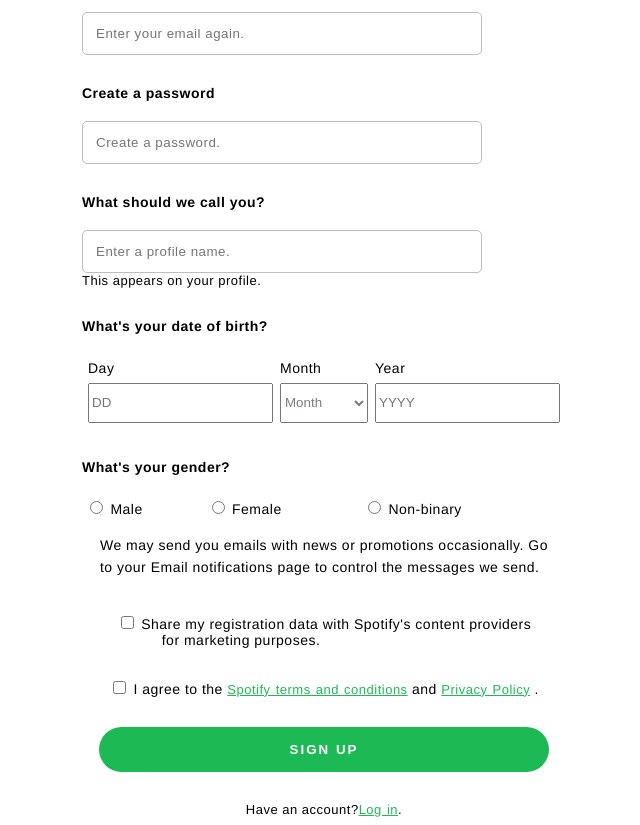
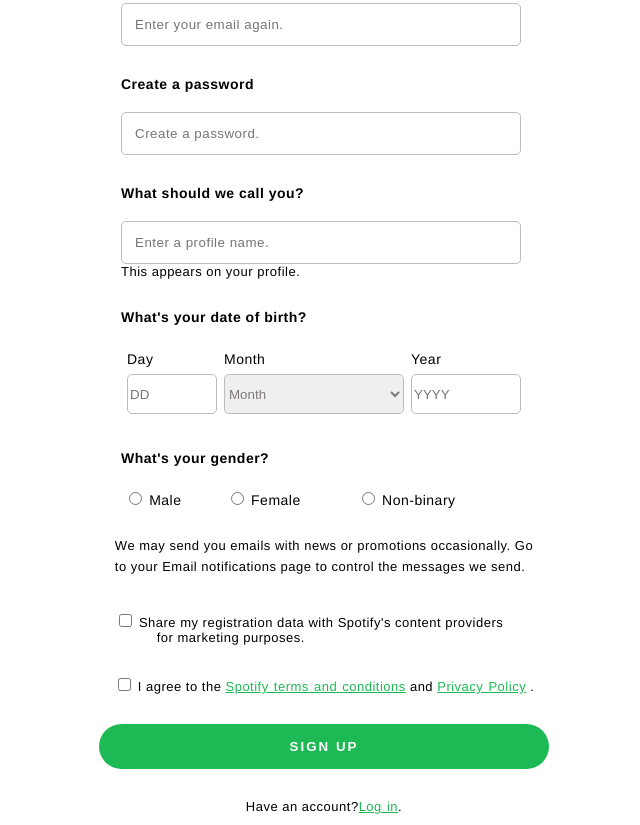
Before and after one commit to meganga/spotify_signup_form_clone, a plain HTML site: page index.html in a window 1280 px wide. Shown: the part 578-1403 px from the top of the page, without its empty margins (316-956 px from the left). Drawn offline with Linux system fonts and the light colour scheme.

Commit message:
add border-box, change width of date input, improve alignment

```diff
--- a/css/stylessheet.css
+++ b/css/stylessheet.css
@@ -1,14 +1,20 @@
-* {
+html {
   box-sizing: border-box;
+}
+
+*,
+*:before,
+*:after {
+  box-sizing: inherit;
 }
 
 body {
   font-family: spotify-circular, Helvetica, Arial, sans-serif;
-  font-size: 14px;
+  font-size: 13px;
   letter-spacing: 0.5px;
 }
 
-/* Styling for header statrs here */
+/* ************* Styling for header statrs here ************* */
 .head {
   margin-top: 40px;
   display: flex;
@@ -56,9 +62,7 @@ body {
   align-items: center;
 }
 
-/* Sytling for header part ends here */
-
-/* Styling for main part starts here */
+/*  ************* Styling for main part starts here ************* */
 
 .userSignupForm {
   display: flex;
@@ -94,7 +98,7 @@ span {
   font-size: 14px;
 }
 
-/*********** date input styling starts here *****************/
+/* ************* date input styling starts here ************* */
 
 .dateOfBirthTable {
   border-spacing: 5px;
@@ -104,15 +108,24 @@ span {
 
 .dateOfMonthInput {
   height: 40px;
+  width: 90px;
+  border-radius: 5px;
+  border: 1px solid rgb(189, 189, 189);
 }
 
 .monthSelect {
   height: 40px;
   color: rgb(126, 122, 122);
+  width: 180px;
+  border-radius: 5px;
+  border: 1px solid rgb(189, 189, 189);
 }
 
 .yearInput {
   height: 40px;
+  width: 110px;
+  border-radius: 5px;
+  border: 1px solid rgb(189, 189, 189);
 }
 
 .gender {
@@ -127,9 +140,10 @@ span {
 }
 
 .e-mailSubscription {
-  font-size: 14px;
+  font-size: 13px;
   letter-spacing: 0.5px;
   line-height: 1.6em;
+  margin-top: 25px;
 }
 
 .manualSignup {
@@ -153,6 +167,7 @@ span {
 .subscription_container {
   margin-bottom: 30px;
   margin-top: 20px;
+  margin-right: 30px;
 }
 
 .termsAndConditionsContainer {
```
